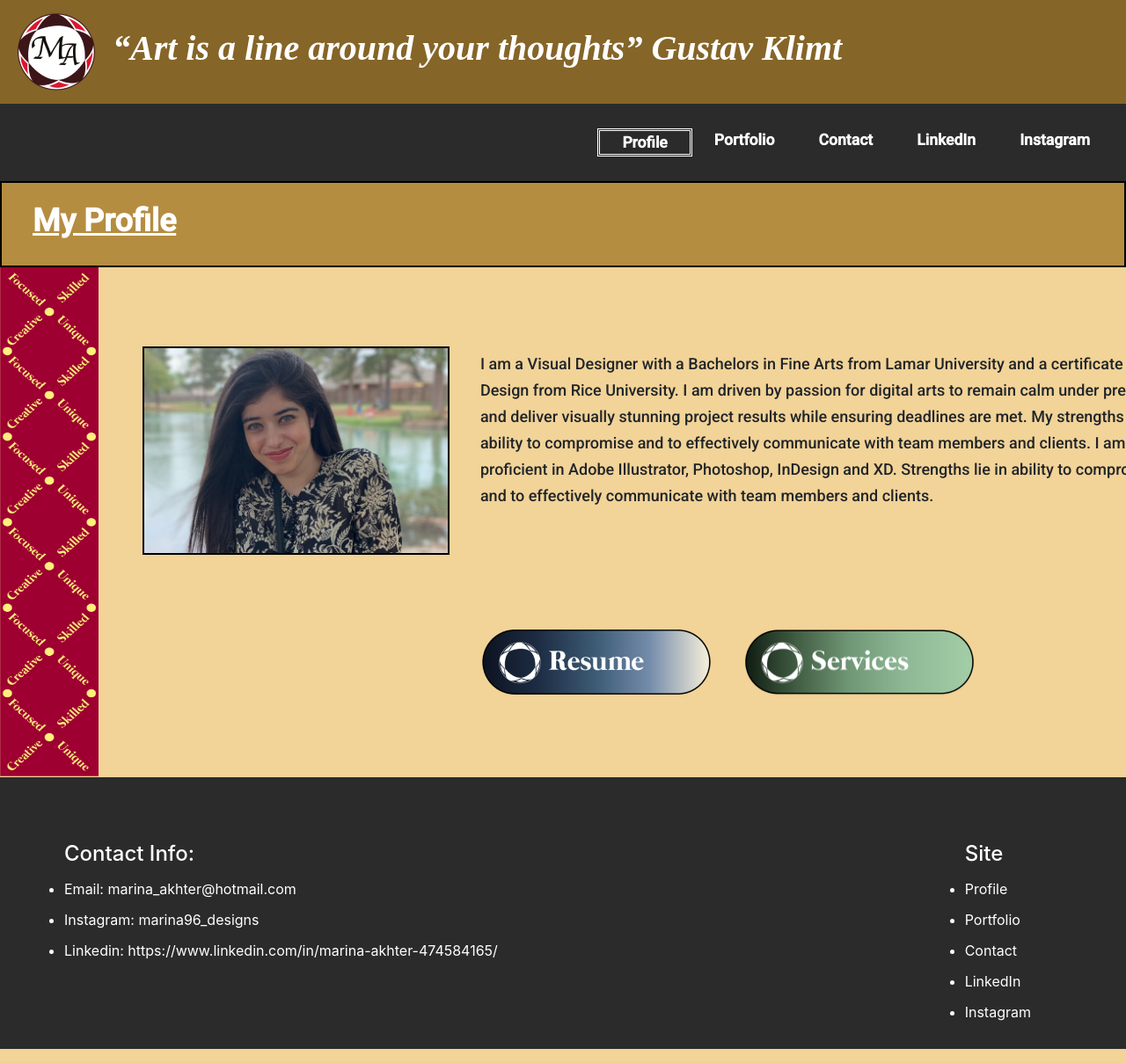
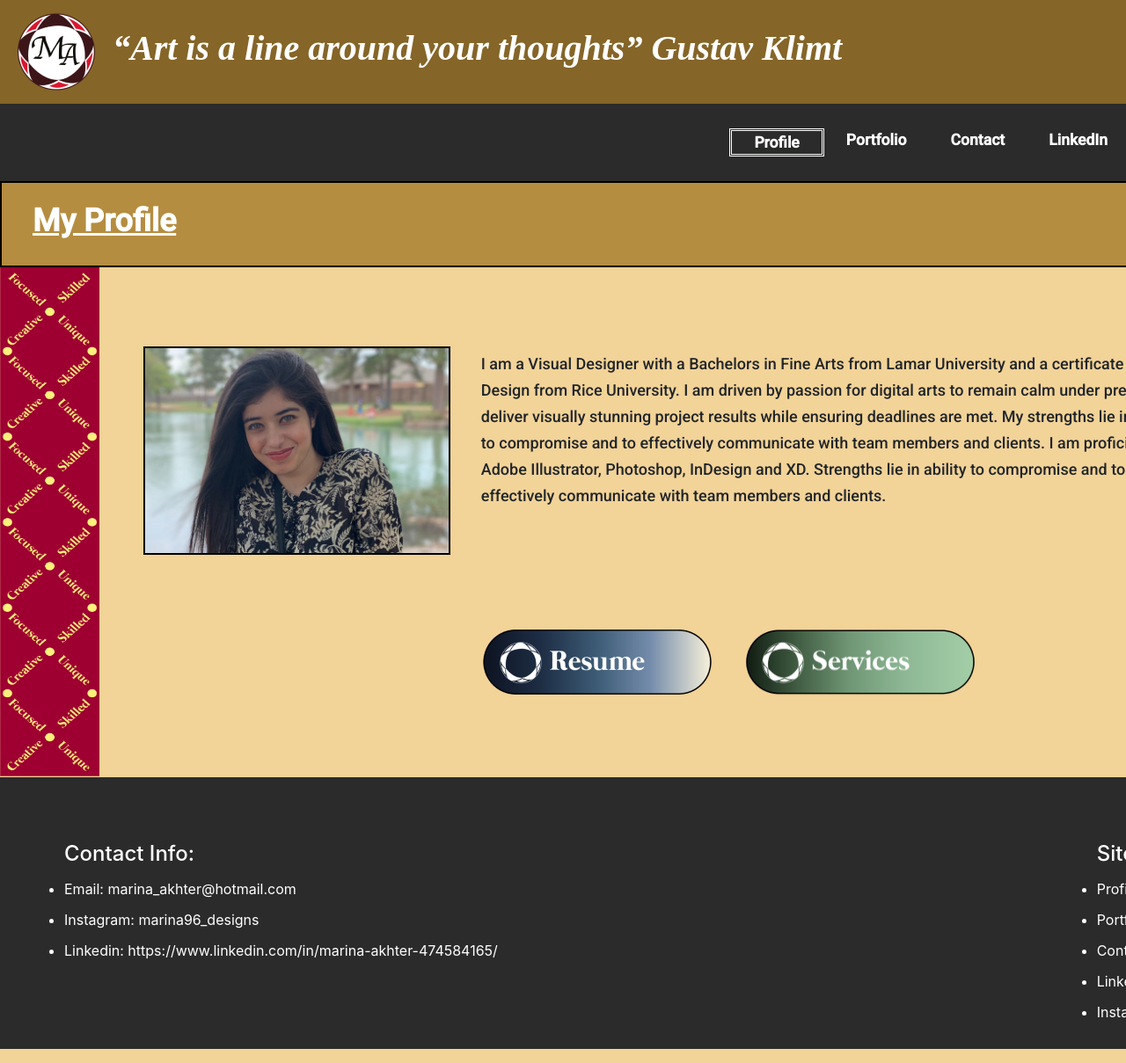
Before and after one commit to Marina135/Portfolio, a plain HTML site: page profile.html in a window 1280 px wide. Shown: the top 1209 px of the page at 88% size. Drawn offline with nearby package versions, Linux system fonts and the light colour scheme; a script that the page names is missing.

Commit message:
Update style.css

```diff
--- a/css/style.css
+++ b/css/style.css
@@ -17,6 +17,7 @@
     background-color: #2A2B2A;
     position: sticky;
     top: 0;
+    width: 1430px;
 }
 
 .navbar ul {
@@ -53,6 +54,7 @@
     padding-left: 35px;
     padding-top: 20px;
     padding-bottom: 20px;
+    width: 1430px;
 }
 
 .pathtext {
@@ -67,6 +69,7 @@
     background-color: #856528;
     position: static;
     top: 0;
+    width: 1430px;
 }
 
 .logo {
@@ -93,6 +96,7 @@
     border: black solid 2px;
     height: 98px;
     left: 0;
+    width: 1430px;
 }
 
 .heading2 {
@@ -111,6 +115,7 @@
     display: flex;
     flex-direction: row;
     top: 0;
+    width: 1430px;
 }
 
 .decor {
@@ -229,6 +234,7 @@
 .footer {
     background-color: #2A2B2A;
     top: 0;
+    width: 1430px;
 }
 
 .Contactinfo {
```
